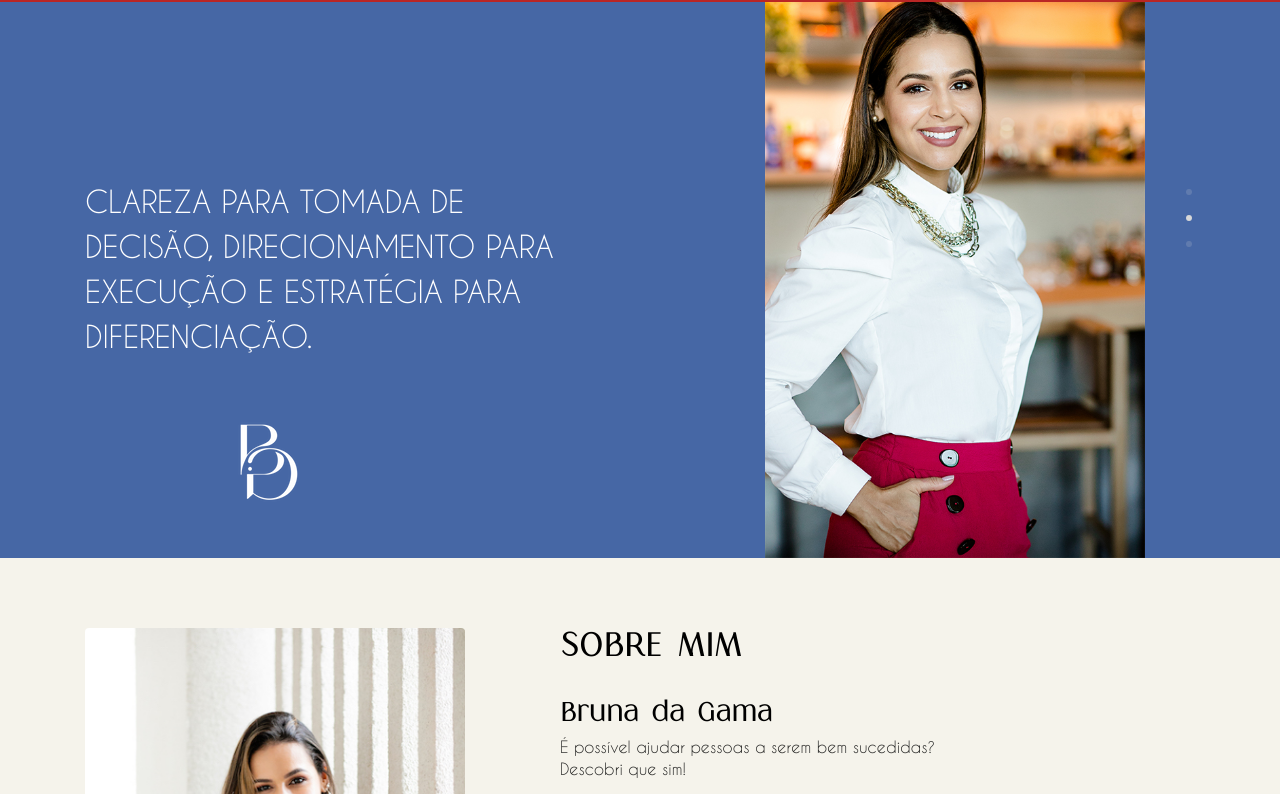
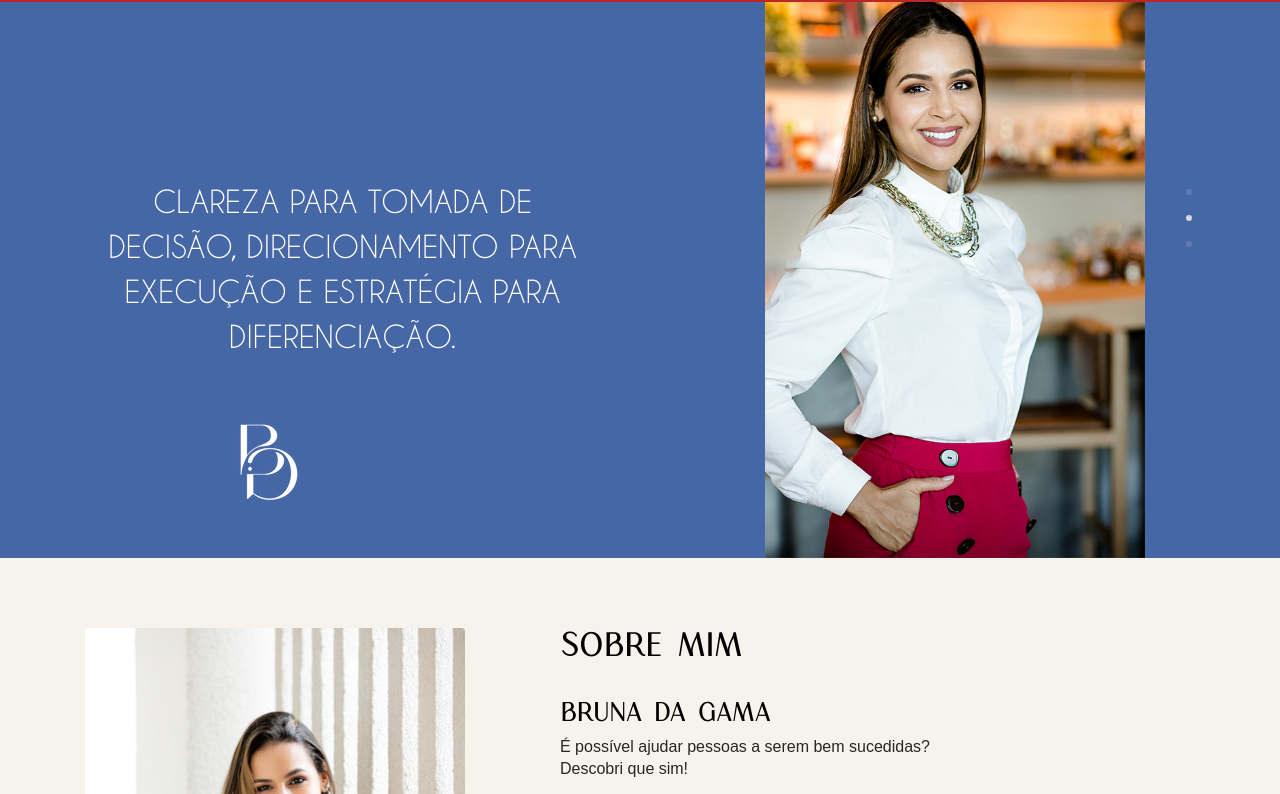
Before and after one commit to tayanevalls/bruna, a website: page index.html in a window 1280 px wide. Shown: the part 122-916 px from the top of the page. Drawn offline with nearby package versions, Linux system fonts and the light colour scheme; files whose address does not match are found by name.

Commit message:
AJUSTE TEXTO

```diff
--- a/assets/scss/components/_header.scss
+++ b/assets/scss/components/_header.scss
@@ -409,6 +409,7 @@ nav {
 
     .carousel-item-title {
         font-size: 30px;
+        text-align: center;
         line-height: 1.5;
         animation-delay: 0.25s;
         animation-duration: 1s;
--- a/assets/scss/components/_landing.scss
+++ b/assets/scss/components/_landing.scss
@@ -104,10 +104,6 @@ section {
     font-family: 'Milk Wild';
     padding-bottom: 70px;
     text-align: justify;
-
-    p{
-        font-family: "Caviar Dreams";
-    }
 
     .zoom{
         max-width: 380px;
--- a/index.html
+++ b/index.html
@@ -96,7 +96,7 @@
                 </div>
                 <div class="col-md-7 d-flex flex-column wow fadeInUp">
                     <h2 class="section-title about-section-title">SOBRE MIM</h2>
-                    <h4>Bruna da Gama</h4>
+                    <h4>BRUNA DA GAMA</h4>
                     <p class="section-text-ct">É possível ajudar pessoas a serem bem sucedidas? <br>Descobri que sim!</p>
                     <p class="section-text-ct">Consultora em Personal Branding, com certificação executiva
                         internacional pela PB Academy. É fundadora da Bruna da Gama
```
Also changed, not shown: assets/css/style.css, 1 other file.
